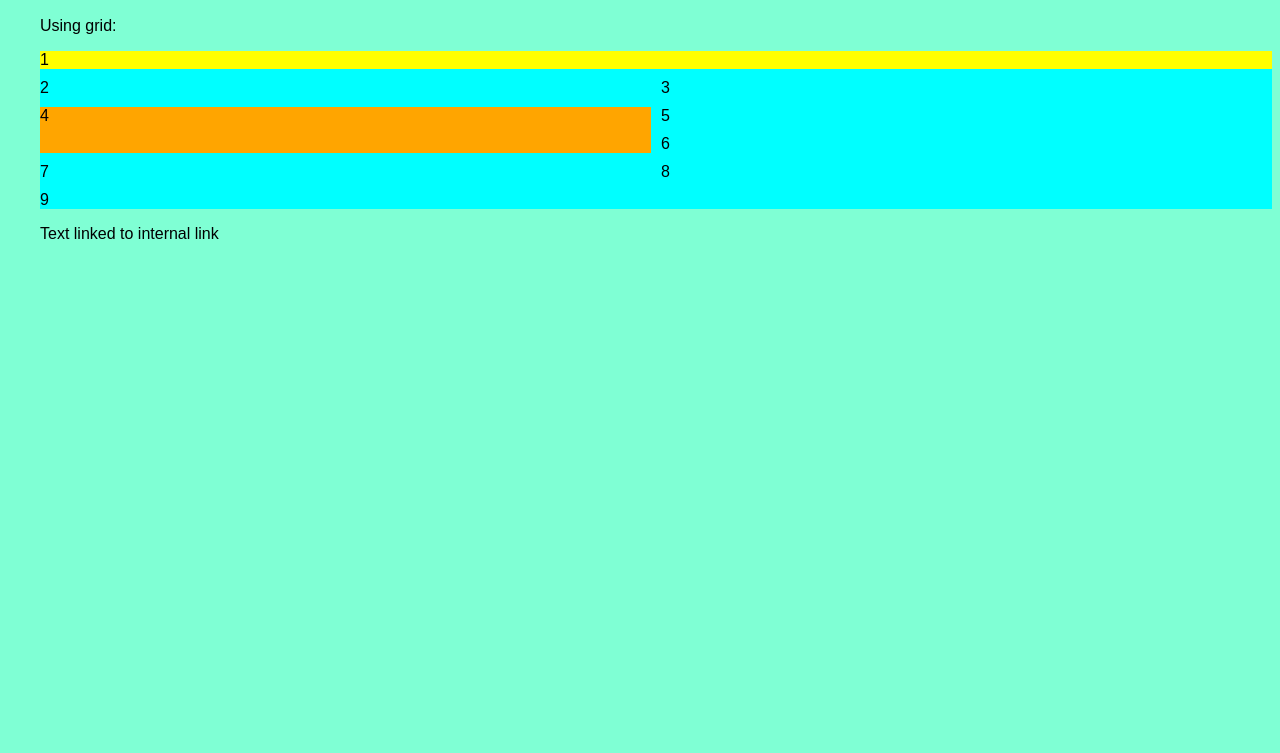
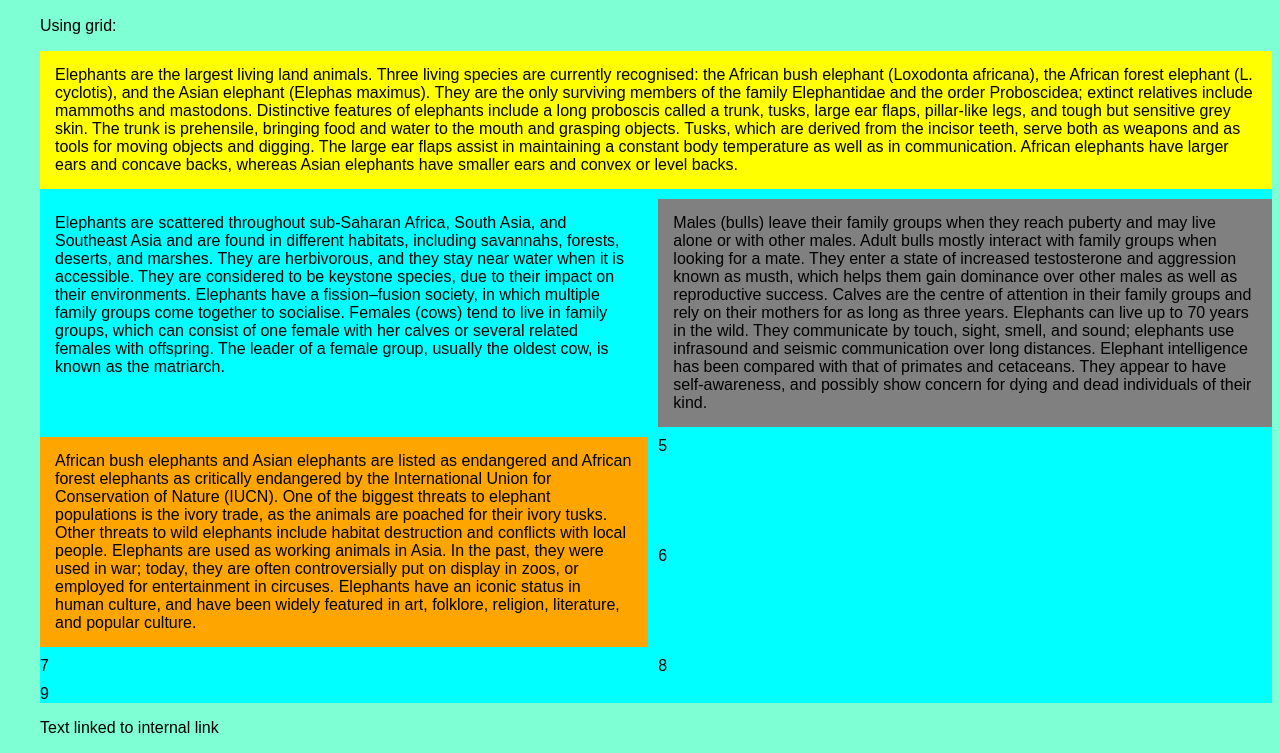
Before and after one commit to miors/intro-html, a plain HTML site: page index.html in a window 1280 px wide. Shown: the part 946-1699 px from the top of the page. Before the commit the page ends 1205 px from the top, so only its background shows below. Drawn offline with Linux system fonts and the light colour scheme.

Commit message:
added text

```diff
--- a/index.html
+++ b/index.html
@@ -55,10 +55,61 @@
 
       <p>Using grid:</p>
       <div class="grid-container">
-        <div class="item1">1</div>
-        <div class="item2">2</div>
-        <div class="item3">3</div>
-        <div class="item4">4</div>
+        <div class="item1">
+          Elephants are the largest living land animals. Three living species
+          are currently recognised: the African bush elephant (Loxodonta
+          africana), the African forest elephant (L. cyclotis), and the Asian
+          elephant (Elephas maximus). They are the only surviving members of the
+          family Elephantidae and the order Proboscidea; extinct relatives
+          include mammoths and mastodons. Distinctive features of elephants
+          include a long proboscis called a trunk, tusks, large ear flaps,
+          pillar-like legs, and tough but sensitive grey skin. The trunk is
+          prehensile, bringing food and water to the mouth and grasping objects.
+          Tusks, which are derived from the incisor teeth, serve both as weapons
+          and as tools for moving objects and digging. The large ear flaps
+          assist in maintaining a constant body temperature as well as in
+          communication. African elephants have larger ears and concave backs,
+          whereas Asian elephants have smaller ears and convex or level backs.
+        </div>
+        <div class="item2">
+          Elephants are scattered throughout sub-Saharan Africa, South Asia, and
+          Southeast Asia and are found in different habitats, including
+          savannahs, forests, deserts, and marshes. They are herbivorous, and
+          they stay near water when it is accessible. They are considered to be
+          keystone species, due to their impact on their environments. Elephants
+          have a fission–fusion society, in which multiple family groups come
+          together to socialise. Females (cows) tend to live in family groups,
+          which can consist of one female with her calves or several related
+          females with offspring. The leader of a female group, usually the
+          oldest cow, is known as the matriarch.
+        </div>
+        <div class="item3">
+          Males (bulls) leave their family groups when they reach puberty and
+          may live alone or with other males. Adult bulls mostly interact with
+          family groups when looking for a mate. They enter a state of increased
+          testosterone and aggression known as musth, which helps them gain
+          dominance over other males as well as reproductive success. Calves are
+          the centre of attention in their family groups and rely on their
+          mothers for as long as three years. Elephants can live up to 70 years
+          in the wild. They communicate by touch, sight, smell, and sound;
+          elephants use infrasound and seismic communication over long
+          distances. Elephant intelligence has been compared with that of
+          primates and cetaceans. They appear to have self-awareness, and
+          possibly show concern for dying and dead individuals of their kind.
+        </div>
+        <div class="item4">
+          African bush elephants and Asian elephants are listed as endangered
+          and African forest elephants as critically endangered by the
+          International Union for Conservation of Nature (IUCN). One of the
+          biggest threats to elephant populations is the ivory trade, as the
+          animals are poached for their ivory tusks. Other threats to wild
+          elephants include habitat destruction and conflicts with local people.
+          Elephants are used as working animals in Asia. In the past, they were
+          used in war; today, they are often controversially put on display in
+          zoos, or employed for entertainment in circuses. Elephants have an
+          iconic status in human culture, and have been widely featured in art,
+          folklore, religion, literature, and popular culture.
+        </div>
         <div class="item5">5</div>
         <div class="item6">6</div>
         <div class="item7">7</div>
--- a/styles.css
+++ b/styles.css
@@ -47,6 +47,18 @@ h1 {
 .item1 {
   background-color: yellow;
 }
+.item2 {
+  background-color: cyan;
+}
+.item3 {
+  background-color: gray;
+}
 .item4 {
   background-color: orange;
 }
+.item1,
+.item2,
+.item3,
+.item4 {
+  padding: 15px;
+}
```
